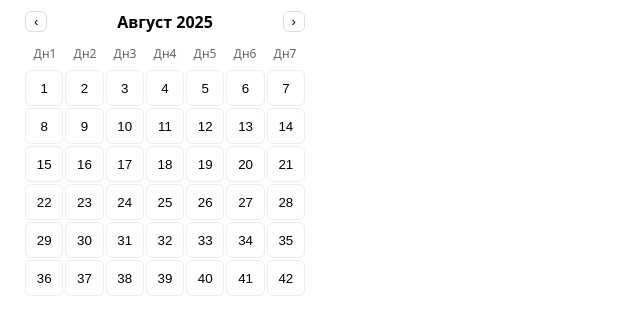
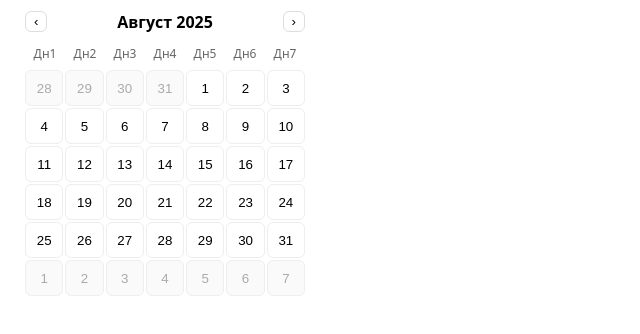
Before and after one commit to SmokenSpanish/vue-calendar, a Vue app: page / in a window 1280 px wide. Shown: the part 138-472 px from the top of the page, without its empty margins (0-640 px from the left). Built offline with nearby package versions, Linux system fonts and the light colour scheme.

Commit message:
feat: render 6x7 grid with in/out month days

```diff
--- a/src/components/Calendar.vue
+++ b/src/components/Calendar.vue
@@ -13,7 +13,15 @@
 
 
     <div class="vc__grid">
-      <button v-for="n in 42" :key="n" class="vc__cell" type="button">{{ n }}</button>
+      <button
+        v-for="cell in daysGrid"
+        :key="cell.key"
+        class="vc__cell"
+        :class="{ 'is-out': !cell.inCurrentMonth }"
+        type="button"
+      >
+        {{ cell.date.getDate() }}
+      </button>
     </div>
   </div>
 </template>
@@ -47,6 +55,21 @@ export default {
     monthLabel() {
       return (LOCALES[this.locale] || LOCALES.ru).months[this.viewMonth]
     },
+    daysGrid() {
+      const first = new Date(this.viewYear, this.viewMonth, 1)
+      const startDay = (first.getDay() + 6) % 7 // делаем понедельник=0 для ru (пока так)
+      const start = new Date(this.viewYear, this.viewMonth, 1 - startDay)
+      const out = []
+      for (let i = 0; i < 42; i++) {
+        const d = new Date(start.getFullYear(), start.getMonth(), start.getDate() + i)
+        out.push({
+          key: `${d.getFullYear()}-${d.getMonth()}-${d.getDate()}`,
+          date: d,
+          inCurrentMonth: d.getMonth() === this.viewMonth,
+        })
+      }
+      return out
+    }
   },
   methods: {
     parseISO(str) {
@@ -121,4 +144,9 @@ export default {
 .vc__cell:hover {
   border-color: #bbb;
 }
+
+.vc__cell.is-out {
+  color: #aaa;
+  background: #fafafa;
+}
 </style>
```
